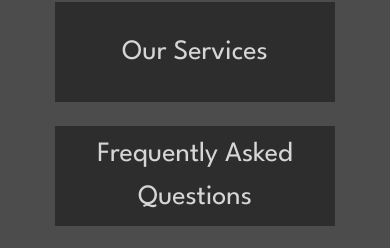
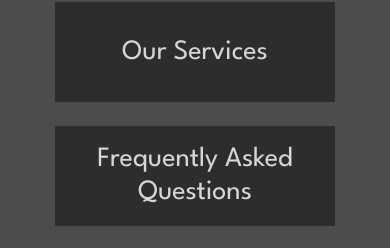
Before and after one commit to jkamandy/AcupunctureAndMedicalCenter, a React (Vite) app in the folder acu-frontend/: page / in a window 390 px wide. Shown: the part 1409-1657 px from the top of the page. Built offline with nearby package versions, Linux system fonts and the light colour scheme.

Commit message:
fixed faq accordion width & line height for cards on mobile view

```diff
--- a/acu-frontend/src/components/Accordion/Accordion.jsx
+++ b/acu-frontend/src/components/Accordion/Accordion.jsx
@@ -30,7 +30,7 @@ const AppAccordion = ({}) => {
   return (
     <div
       ref={ref}
-      className={`flex w-[85%] items-center justify-center transition-all duration-1000 ${
+      className={`flex w-[85%] items-center justify-center transition-all duration-1000 2lg:w-[65%] ${
         isVisible ? 'translate-y-0 opacity-100' : 'translate-y-10 opacity-0'
       }`}
     >
--- a/acu-frontend/src/shared/components/CardFrame/CardFrame.jsx
+++ b/acu-frontend/src/shared/components/CardFrame/CardFrame.jsx
@@ -62,7 +62,7 @@ const CardFrame = ({ title, description, bgImage, isFlip, path }) => {
           onClick={handleClick}
         >
           <div className="p-5">
-            <span className="flex text-center font-spartan text-[48px] leading-[43px] text-[#D6D6D6] max-2lg:text-[28px]">
+            <span className="flex text-center font-spartan text-[48px] leading-[43px] text-[#D6D6D6] max-2lg:text-[28px] max-2lg:leading-[33px]">
               {title}
             </span>
           </div>
```
